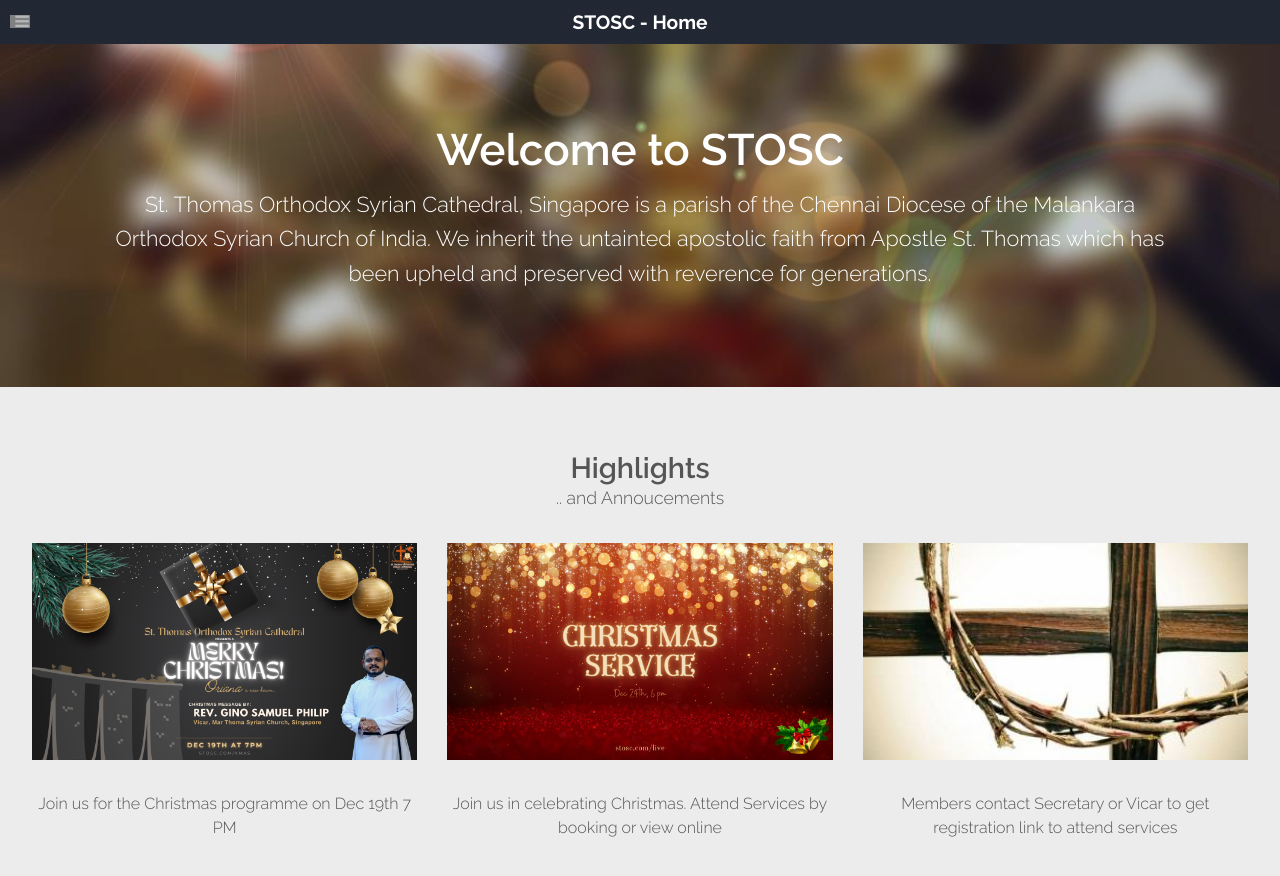
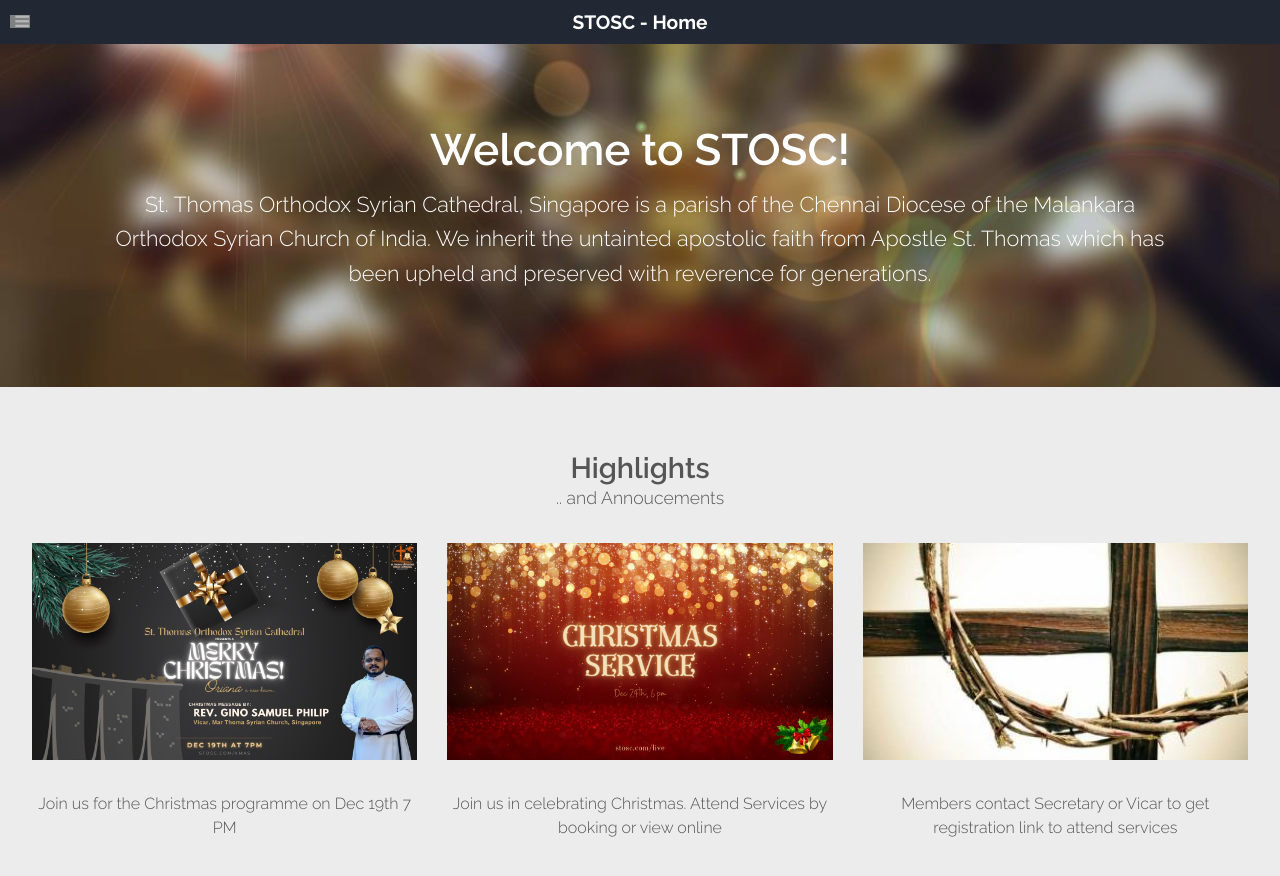
Before and after one commit to stoscsg/stoscsg.github.io, a Jekyll site: the page built from index.html, in a window 1280 px wide and 900 px high. Shown: the top 876 px of the window. Built offline with Jekyll 4.4.1, drawn with Linux system fonts in a browser that asks for light colours; the list of posts is cut into pages by our own code; grey boxes are pictures that could not be loaded.

```diff
--- a/_layouts/landing.html
+++ b/_layouts/landing.html
@@ -16,7 +16,7 @@ layout: default
 							<div class="container">
 								<section>
 									<header class="major">
-										<h2>Welcome to STOSC</h2>
+										<h2>Welcome to STOSC!</h2>
 										<span class="byline">St. Thomas Orthodox Syrian Cathedral, Singapore is a parish of the Chennai Diocese of the Malankara Orthodox Syrian Church of India. We inherit the untainted apostolic faith from Apostle St. Thomas which has been upheld and preserved with reverence for generations.</span>
 									</header>
 								</section>
```
